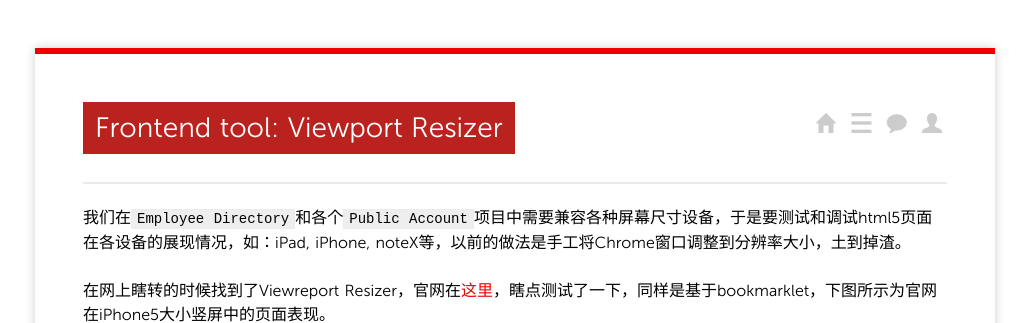
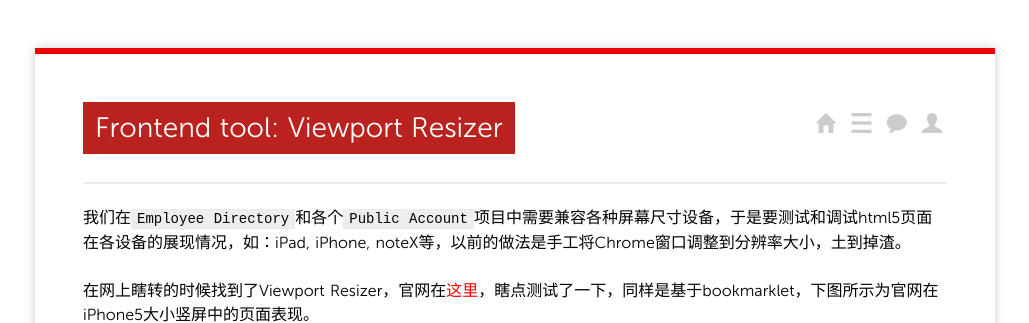
Before and after one commit to yinwer81/yinwer81.github.com, a Jekyll site: the page built from _posts/201412/2014-12-01-viewport-resizer.md, in a window 1280 px wide, cut to the strip 0-323 px from the top of the page. Shown: the whole strip, without its empty margins (125-1154 px from the left). Built offline with Jekyll 4.4.1, drawn with Linux system fonts in a browser that asks for light colours; nearby versions of some CDN libraries; Markdown is read by kramdown in place of the engine named in the settings; comment, search, counter and statistics services are not loaded.

Commit message:
refresh viewport-resizer

```diff
--- a/_posts/201412/2014-12-01-viewport-resizer.md
+++ b/_posts/201412/2014-12-01-viewport-resizer.md
@@ -6,8 +6,8 @@
 
 我们在`Employee Directory`和各个`Public Account`项目中需要兼容各种屏幕尺寸设备，于是要测试和调试html5页面在各设备的展现情况，如：iPad, iPhone, noteX等，以前的做法是手工将Chrome窗口调整到分辨率大小，土到掉渣。
 
-在网上瞎转的时候找到了Viewreport Resizer，官网在[这里](http://lab.maltewassermann.com/viewport-resizer/)，瞎点测试了一下，同样是基于bookmarklet，下图所示为官网在iPhone5大小竖屏中的页面表现。
-![示例](/images/viewreportresizer.png)
+在网上瞎转的时候找到了Viewport Resizer，官网在[这里](http://lab.maltewassermann.com/viewport-resizer/)，瞎点测试了一下，同样是基于bookmarklet，下图所示为官网在iPhone5大小竖屏中的页面表现。
+![示例](/images/viewportresizer.png)
 
 1. 拖拽图中`Click or Bookmark`到书签栏可创建Resizer书签。
 2. 待测试页面加载完成以后，点击Resizer该标签，重新加载页面，并在顶部显示`Viewport Resizer`Toolbar栏。
```
Also changed, not shown: images/viewportresizer.png (renamed from images/viewreportresizer.png).
